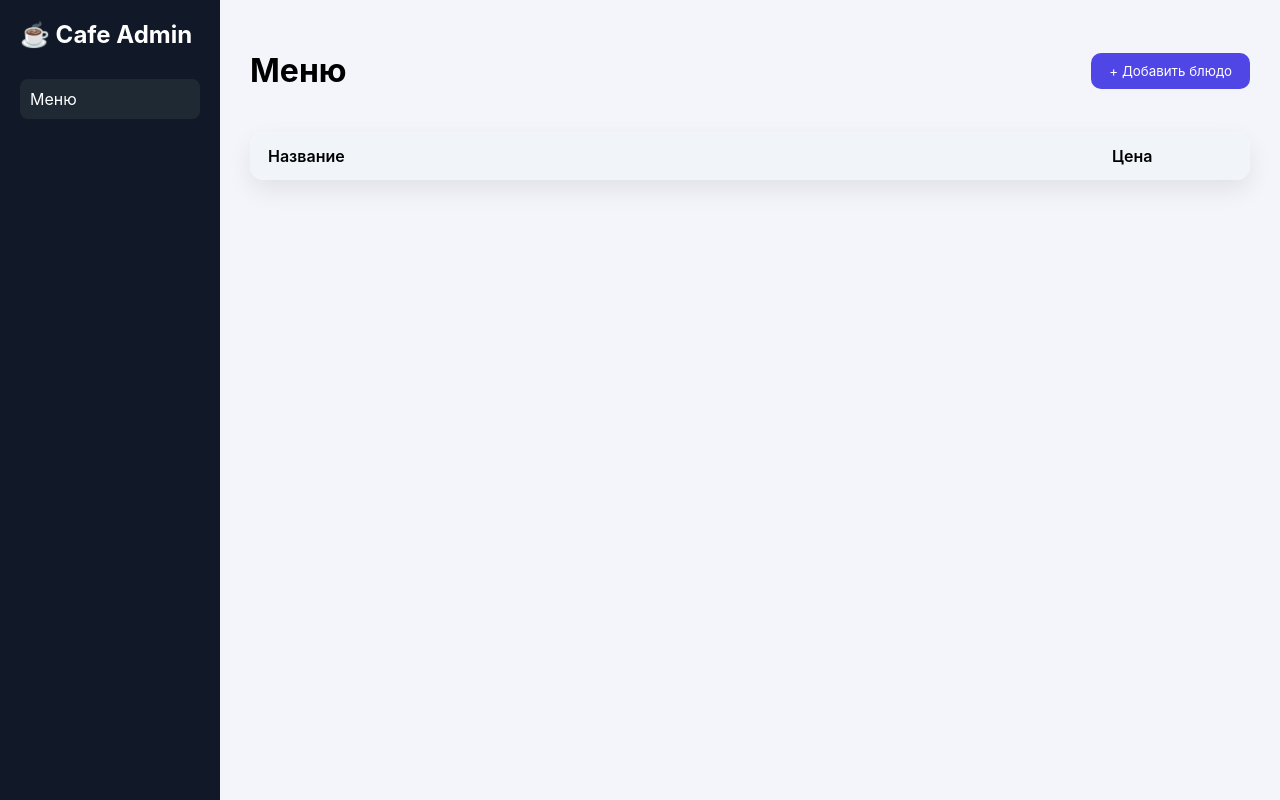
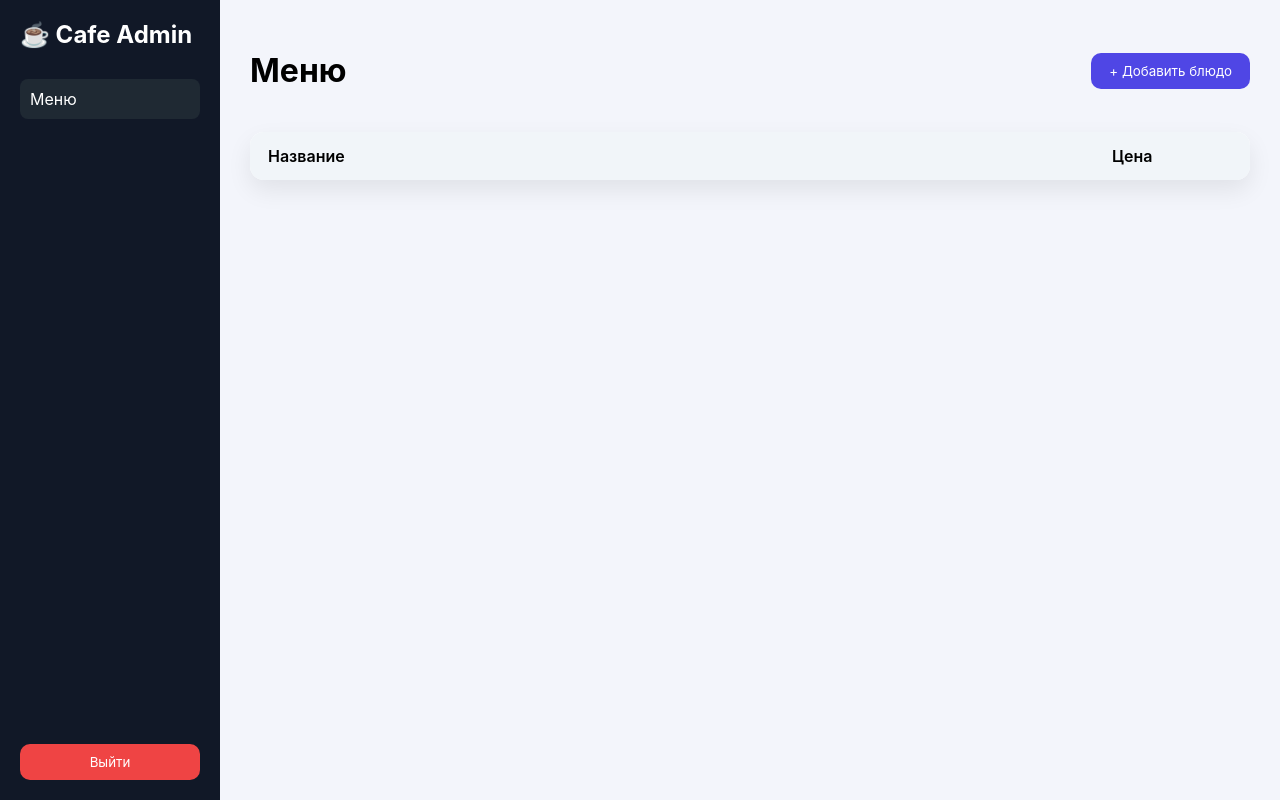
Before and after one commit to amtp1/cafe-app, a website: page public/admin.html in a window 1280 px wide. Drawn offline with Linux system fonts and the light colour scheme; no server answers.

Commit message:
add logout button for admin

```diff
--- a/public/admin.html
+++ b/public/admin.html
@@ -14,6 +14,7 @@
     <nav>
       <a class="active">Меню</a>
     </nav>
+    <button class="sidebar-logout" onclick="logout()">Выйти</button>
   </aside>
 
   <main class="content">
--- a/public/css/admin.css
+++ b/public/css/admin.css
@@ -234,3 +234,22 @@ body {
     font-size: 14px;
   }
 }
+
+.sidebar {
+  display: flex;
+  flex-direction: column;
+}
+
+.sidebar-logout {
+  margin-top: auto;
+  background: #ef4444;
+  border: none;
+  color: white;
+  padding: 10px;
+  border-radius: 10px;
+  cursor: pointer;
+}
+
+.sidebar-logout:hover {
+  background: #dc2626;
+}
--- a/public/js/admin.js
+++ b/public/js/admin.js
@@ -46,3 +46,8 @@ async function loadMenu() {
   });
 }
 loadMenu();
+
+async function logout() {
+  await fetch("/api/logout", { method: "POST" });
+  location.href = "/login";
+}
--- a/server.js
+++ b/server.js
@@ -33,7 +33,7 @@ app.use(session({
 
 app.use(express.static(path.join(__dirname, "public")));
 
-mongoose.connect(SERVER_MONGODB_URL);
+mongoose.connect(LOCAL_MONGODB_URL);
 
 const User = require("./models/User");
 const Menu = require("./models/Menu");
```
